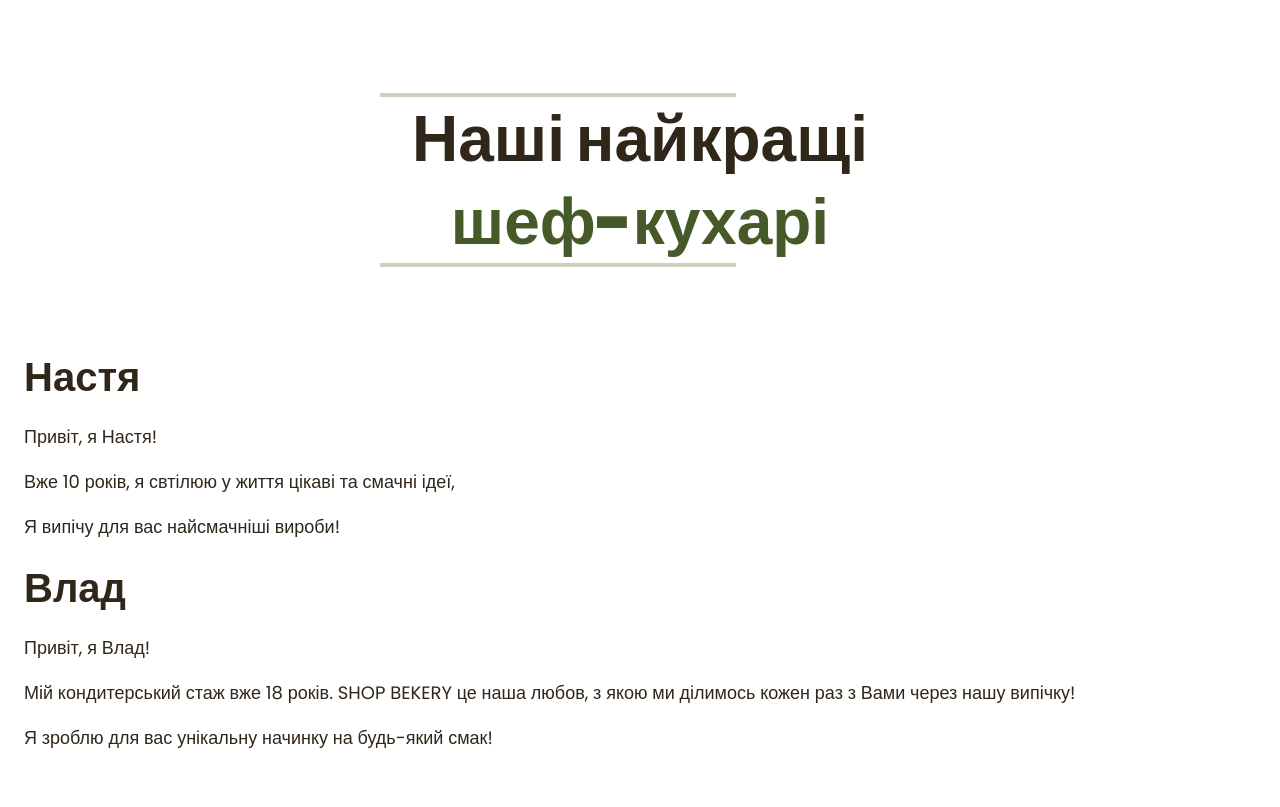
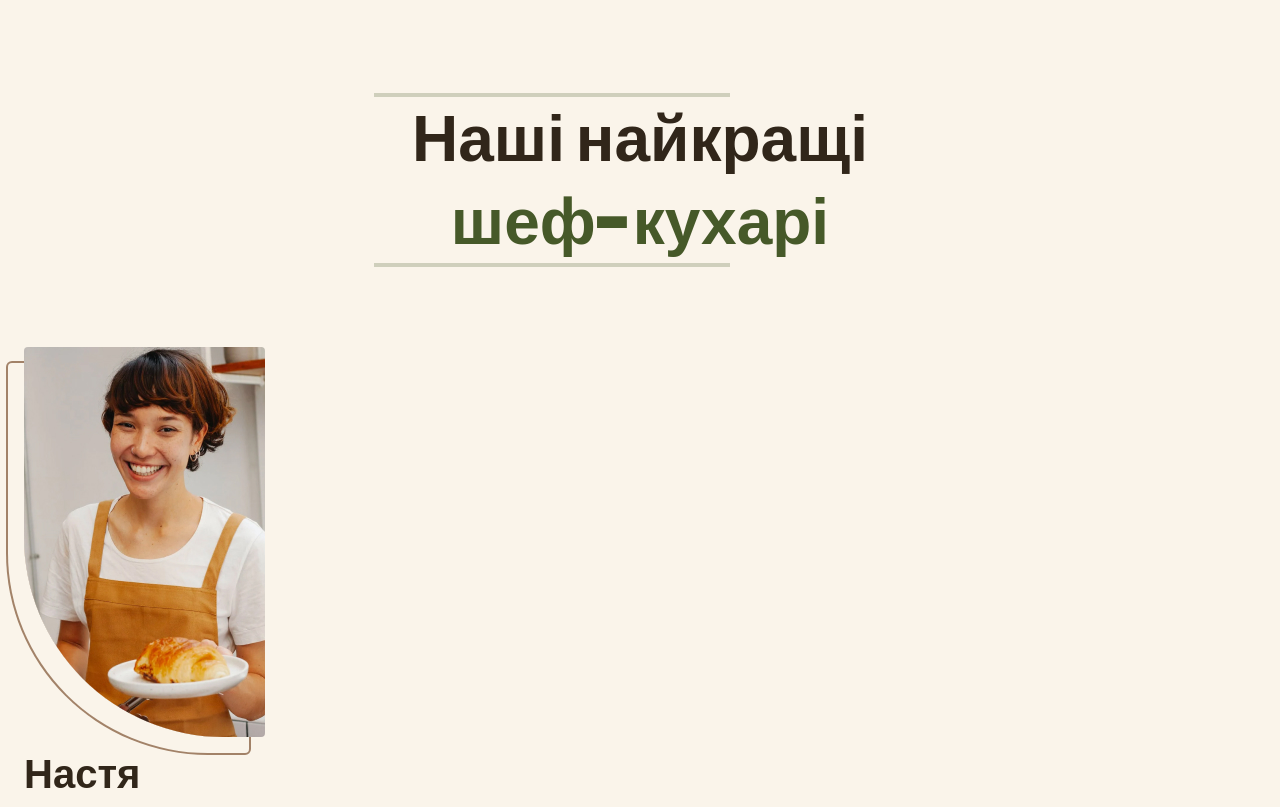
Before and after one commit to yuliiastrizhalko/Bakery, a plain HTML site: page index.html in a window 1280 px wide. Shown: the part 1419-2226 px from the top of the page. Drawn offline with Linux system fonts and the light colour scheme.

Commit message:
Pseudo-elements

```diff
--- a/css/styles.css
+++ b/css/styles.css
@@ -29,6 +29,7 @@
 :root {
   --color-primary-dark: #31261a;
   --color-primary-light: #faf4ea;
+  --color-secondary-dark: #a28268;
   --color-brand-normal: #819b57;
   --color-brand-dark: #465929;
   --color-brand-light: #cfcfbc;
@@ -41,6 +42,7 @@
 
 body {
   color: var(--color-primary-dark);
+  background-color: var(--color-primary-light);
   font-family: 'Poppins', sans-serif;
   font-size: 18px;
   font-weight: 400;
@@ -242,7 +244,7 @@ ul {
 /* Chefs section */
 
 .chefs-title {
-  max-width: 520px;
+  max-width: 532px;
   margin: 0 auto 80px;
 }
 
@@ -254,6 +256,12 @@ ul {
   /* background-color: #cfcfbc; */
   border: 2px solid var(--color-brand-light);
   content: '';
+}
+
+.chef-photo {
+  border-radius: 4px 4px 4px 200px;
+  box-shadow: -16px 16px 0 0 var(--color-primary-light),
+    -16px 16px 0 2px var(--color-secondary-dark);
 }
 
 .chef-title {
--- a/index.html
+++ b/index.html
@@ -96,6 +96,7 @@
           <ul>
             <li>
               <article>
+                <img class="chef-photo" src="./images/nastya-chef.jpg" alt="Nastya chef">
                 <h3 class="chef-title">Настя</h3>
                 <p>Привіт, я Настя!</p>
                 <p>Вже 10 років, я свтілюю у життя цікаві та смачні ідеї,</p>
@@ -104,6 +105,7 @@
             </li>
             <li>
               <article>
+                <img class="chef-photo" src="./images/vlad-chef.jpg" alt="Vlad chef">
                 <h3 class="chef-title">Влад</h3>
                 <p>Привіт, я Влад!</p>
                 <p>
```
